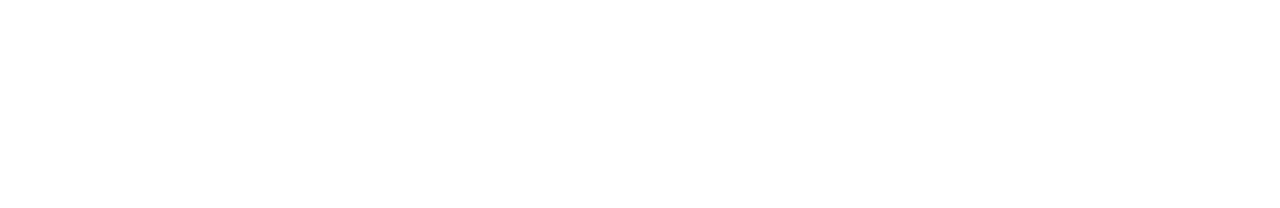
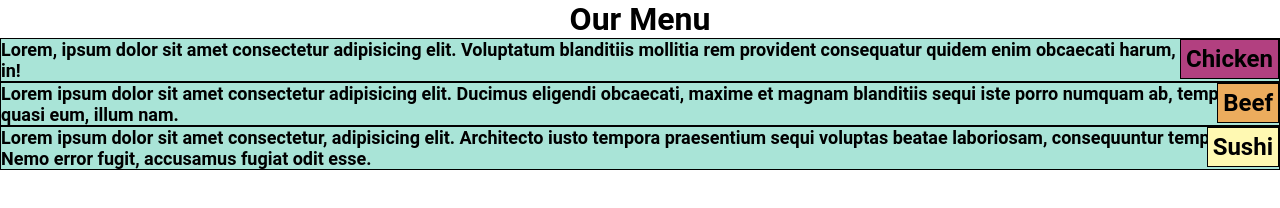
Before and after one commit to vishnu451/module-2-solution, a plain HTML site: page index.html in a window 1280 px wide. Drawn offline with Linux system fonts and the light colour scheme.

Commit message:
css file and html modified

```diff
--- /dev/null
+++ b/css/style.css
@@ -0,0 +1,38 @@
+* {
+    margin: 0;
+    padding: 0;
+    box-sizing: border-box;
+}
+#title{
+    text-align: center;
+    font-family: 'Roboto', sans-serif;
+}
+.boxes{
+    background-color: #A9E4D7;
+    border: 1px solid black;
+    position: relative;
+}
+.boxes h2{
+    font-family: 'Roboto', sans-serif;
+    position: absolute;
+    top: 0;
+    right: 0;
+    border: 1px solid #000;
+    margin: 0;
+    padding: 5px;
+}
+#chicken-title{
+    background-color:#B24080;
+}
+#beef-title{
+   background-color: #ECAC5D;
+}
+#sushi-title{
+    background-color: #FFF9B2;
+}
+.boxes p{
+    font-size:18px;
+    color:#000;
+    font-weight: 600;
+    font-family: 'Roboto', sans-serif;
+}
--- a/index.html
+++ b/index.html
@@ -2,8 +2,25 @@
 <html>
     <head>
         <title>Module two solution</title>
+        <link rel="stylesheet" href="/css/style.css">
     </head>
     <body>
-
+        <div class="container">
+            <div class="row">
+               <h1 id="title">Our Menu</h1>
+               <div class="col-lg-4 col-md-3 col-sm-12 boxes">
+                  <h2 id="chicken-title">Chicken</h2>
+                  <p>Lorem, ipsum dolor sit amet consectetur adipisicing elit. Voluptatum blanditiis mollitia rem provident consequatur quidem enim obcaecati harum, dignissimos in!</p>
+               </div>
+               <div class="col-lg-4 col-md-3 col-sm-12 boxes">
+                  <h2 id="beef-title">Beef</h2>
+                  <p>Lorem ipsum dolor sit amet consectetur adipisicing elit. Ducimus eligendi obcaecati, maxime et magnam blanditiis sequi iste porro numquam ab, tempora quasi eum, illum nam.</p>
+               </div>
+               <div class="col-lg-4 col-md-6 col-sm-12 boxes">
+                  <h2 id="sushi-title">Sushi</h2>
+                  <p>Lorem ipsum dolor sit amet consectetur, adipisicing elit. Architecto iusto tempora praesentium sequi voluptas beatae laboriosam, consequuntur tempore? Nemo error fugit, accusamus fugiat odit esse.</p>
+               </div>
+            </div>
+        </div>
     </body>
 </html>
```
